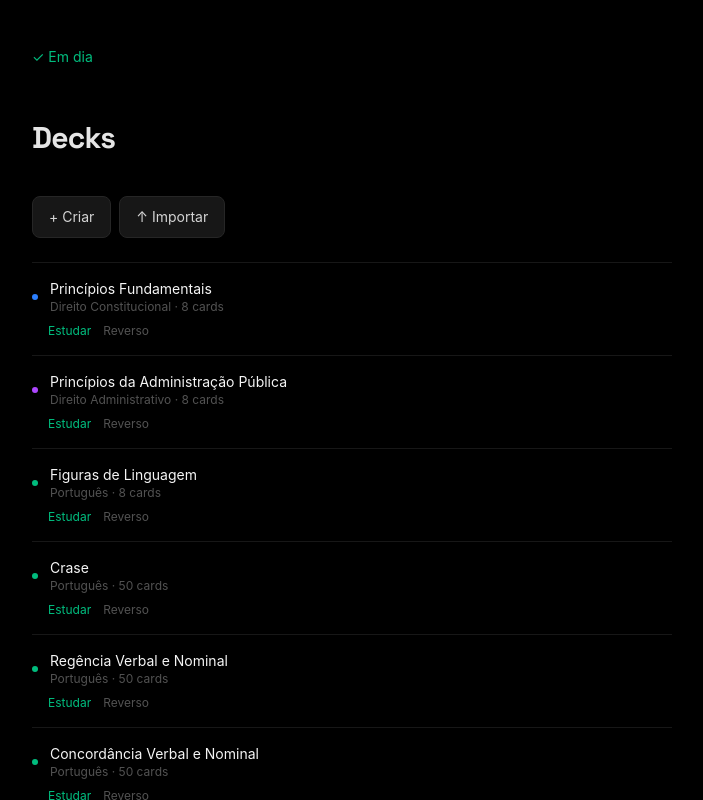
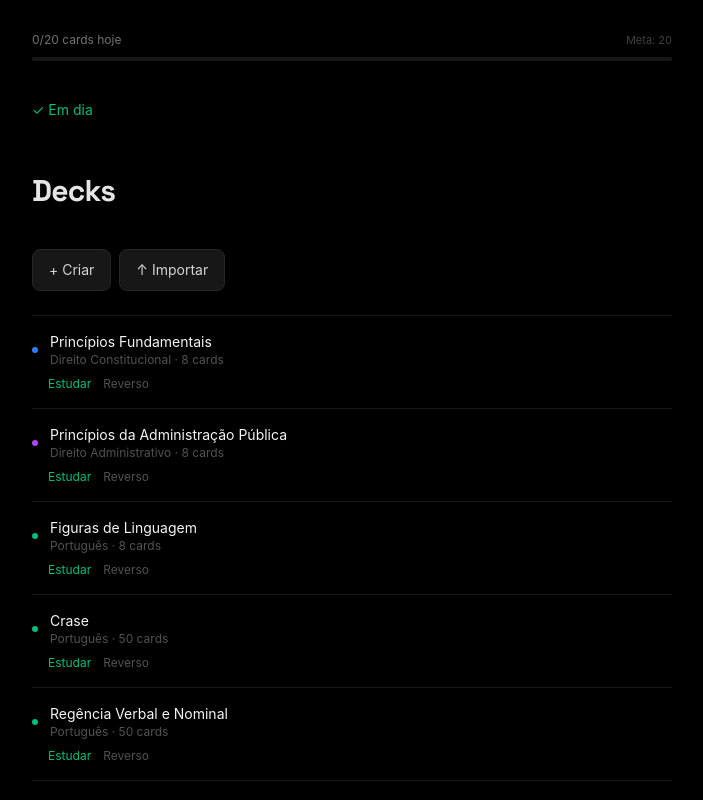
Before and after one commit to allisongm1992/concurso-cards, a Next.js app: page / in a window 1280 px wide. Both pictures are taken after a click on the button "Continuar sem conta". Shown: the top 800 px of the page, without its empty margins (288-991 px from the left). Built offline with nearby package versions, Linux system fonts and the light colour scheme; no server answers.

Commit message:
feat: add configurable daily goal with progress bar

```diff
--- a/src/app/page.tsx
+++ b/src/app/page.tsx
@@ -22,6 +22,8 @@ import { fetchDueCards, getDueCount, DueCard } from '@/lib/reviews'
 import { calculateLevel, LevelInfo } from '@/lib/xp'
 import { MedalCheck, UnlockedMedal } from '@/lib/medals'
 import { getProgress, recordStudySession, recordDeckCreated, getUserMedals, UserProgress } from '@/lib/progress'
+import { getDailyGoal, setDailyGoalTarget, incrementDailyProgress, DailyGoal } from '@/lib/daily-goal'
+import DailyGoalBar from '@/components/DailyGoalBar'
 
 type GameState = 'login' | 'menu' | 'editor' | 'history' | 'studying' | 'study-progress' | 'profile' | 'importing'
 
@@ -50,6 +52,7 @@ export default function Home() {
   const [progress, setProgress] = useState<UserProgress | null>(null)
   const [medals, setMedals] = useState<UnlockedMedal[]>([])
   const [medalToast, setMedalToast] = useState<MedalCheck | null>(null)
+  const [dailyGoal, setDailyGoal] = useState<DailyGoal>(getDailyGoal())
 
   // Load everything on login
   useEffect(() => {
@@ -179,6 +182,11 @@ export default function Home() {
     }))
     setGameState('study-progress')
 
+    // Update daily goal
+    const totalCards = results.correct + results.incorrect
+    const updatedGoal = incrementDailyProgress(totalCards)
+    setDailyGoal(updatedGoal)
+
     if (user) {
       const updatedStreak = await recordDailyPlay(user.id)
       setStreak(updatedStreak)
@@ -186,7 +194,7 @@ export default function Home() {
       const xpEarned = results.correct * 15 + results.incorrect * 5
       const { progress: prog, newMedals } = await recordStudySession(
         user.id,
-        results.correct + results.incorrect,
+        totalCards,
         results.correct,
         xpEarned
       )
@@ -269,6 +277,19 @@ export default function Home() {
 
         {gameState === 'menu' && (
           <div className="w-full max-w-2xl mx-auto px-4">
+            <DailyGoalBar
+              goal={dailyGoal}
+              onChangeTarget={() => {
+                const input = prompt('Meta diária (cards):', String(dailyGoal.target))
+                if (input) {
+                  const n = parseInt(input, 10)
+                  if (n > 0) {
+                    setDailyGoalTarget(n)
+                    setDailyGoal({ ...dailyGoal, target: n })
+                  }
+                }
+              }}
+            />
             <TodayView dueCount={dueCount} onStudy={() => handleStartStudy()} />
             <DeckSelector
               decks={decks}
--- /dev/null
+++ b/src/components/DailyGoalBar.tsx
@@ -0,0 +1,41 @@
+'use client'
+
+import { DailyGoal } from '@/lib/daily-goal'
+
+interface DailyGoalBarProps {
+  goal: DailyGoal
+  onChangeTarget: () => void
+}
+
+export default function DailyGoalBar({ goal, onChangeTarget }: DailyGoalBarProps) {
+  const percent = Math.min(100, Math.round((goal.todayCount / goal.target) * 100))
+  const completed = goal.todayCount >= goal.target
+
+  return (
+    <div className="mb-6">
+      <div className="flex items-center justify-between mb-2">
+        <div className="text-xs text-neutral-500">
+          {completed ? (
+            <span className="text-emerald-500">✓ Meta do dia batida</span>
+          ) : (
+            <span>{goal.todayCount}/{goal.target} cards hoje</span>
+          )}
+        </div>
+        <button
+          onClick={onChangeTarget}
+          className="text-[11px] text-neutral-700 hover:text-neutral-400 transition-colors cursor-pointer"
+        >
+          Meta: {goal.target}
+        </button>
+      </div>
+      <div className="w-full h-1 bg-neutral-900 rounded-full overflow-hidden">
+        <div
+          className={`h-full rounded-full transition-all duration-500 ${
+            completed ? 'bg-emerald-500' : 'bg-neutral-600'
+          }`}
+          style={{ width: `${percent}%` }}
+        />
+      </div>
+    </div>
+  )
+}
--- /dev/null
+++ b/src/lib/daily-goal.ts
@@ -0,0 +1,53 @@
+const STORAGE_KEY = 'daily-goal'
+const PROGRESS_KEY = 'daily-goal-progress'
+
+export interface DailyGoal {
+  target: number // cards per day
+  todayCount: number
+  date: string
+}
+
+function isBrowser(): boolean {
+  return typeof window !== 'undefined'
+}
+
+export function getDailyGoal(): DailyGoal {
+  const today = new Date().toISOString().split('T')[0]
+
+  if (!isBrowser()) {
+    return { target: 20, todayCount: 0, date: today }
+  }
+
+  const target = parseInt(localStorage.getItem(STORAGE_KEY) || '20', 10)
+
+  const stored = localStorage.getItem(PROGRESS_KEY)
+  if (stored) {
+    try {
+      const parsed = JSON.parse(stored)
+      if (parsed.date === today) {
+        return { target, todayCount: parsed.count, date: today }
+      }
+    } catch {
+      // ignore parse errors
+    }
+  }
+
+  return { target, todayCount: 0, date: today }
+}
+
+export function setDailyGoalTarget(target: number) {
+  if (!isBrowser()) return
+  localStorage.setItem(STORAGE_KEY, String(target))
+}
+
+export function incrementDailyProgress(cards: number): DailyGoal {
+  const today = new Date().toISOString().split('T')[0]
+  const goal = getDailyGoal()
+
+  const newCount = goal.date === today ? goal.todayCount + cards : cards
+  if (isBrowser()) {
+    localStorage.setItem(PROGRESS_KEY, JSON.stringify({ date: today, count: newCount }))
+  }
+
+  return { target: goal.target, todayCount: newCount, date: today }
+}
```
